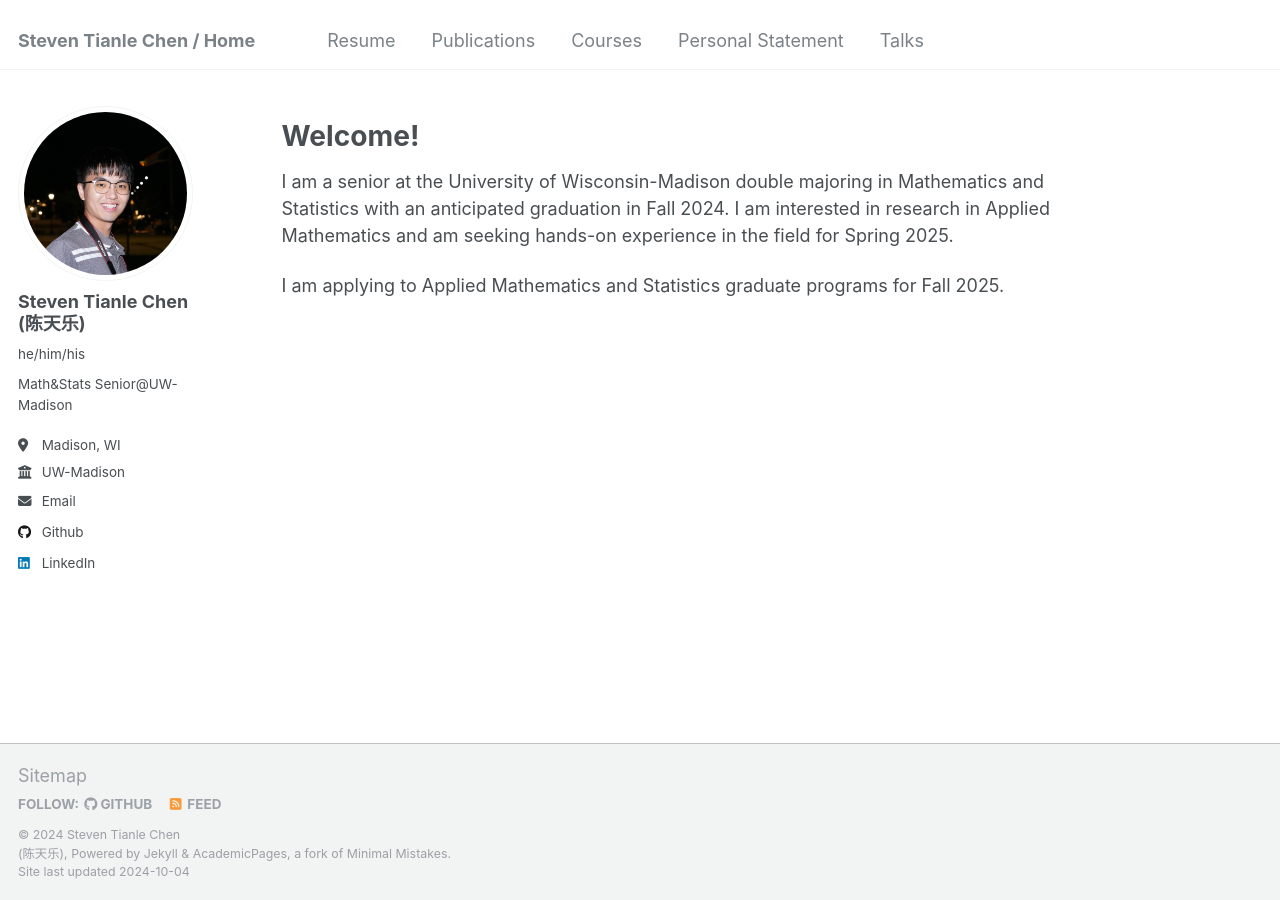
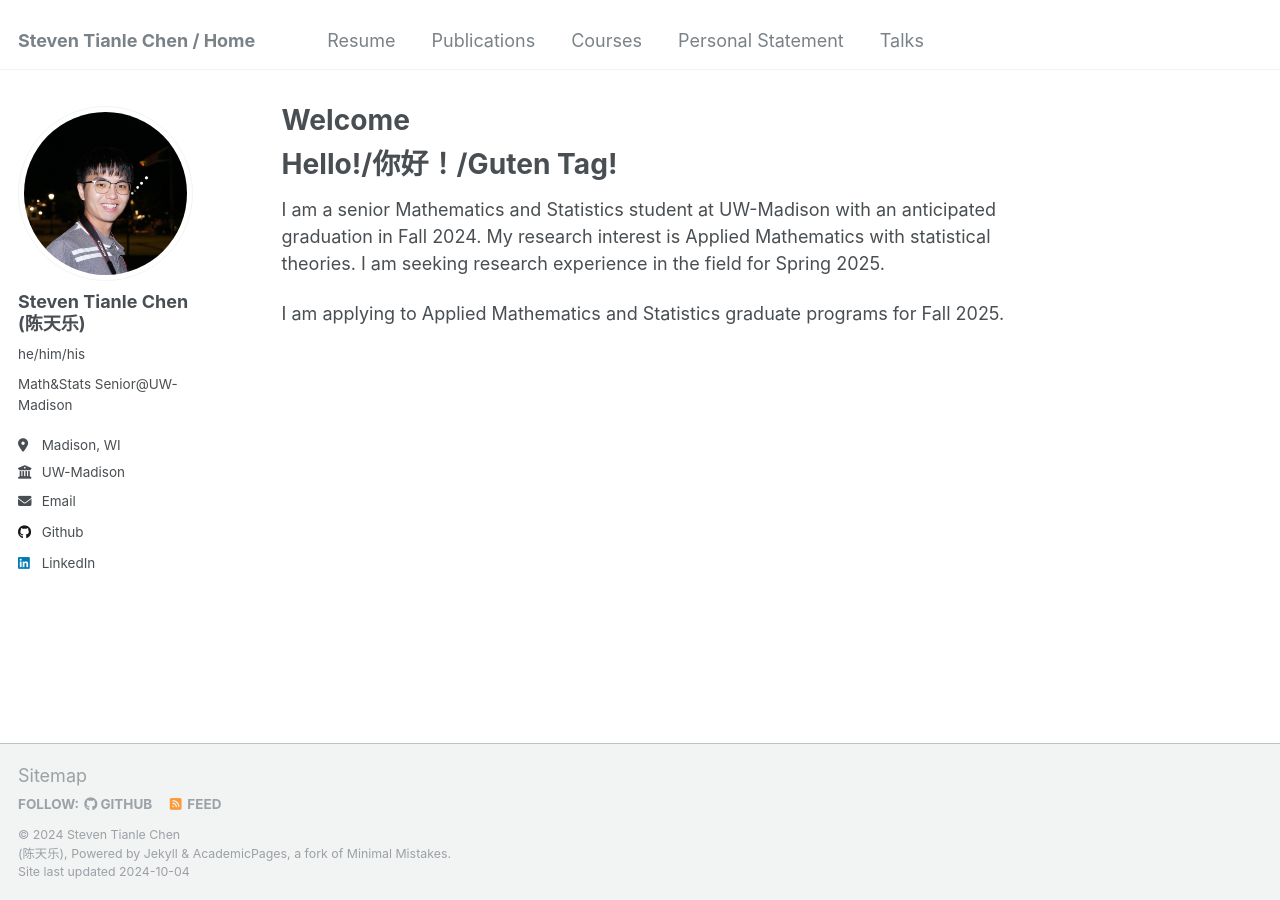
Before and after one commit to sttlchen/sttlchen.github.io, a Jekyll site: the page built from _pages/about.md, in a window 1280 px wide. Built offline with Jekyll 4.4.1, drawn with Linux system fonts in a browser that asks for light colours.

Commit message:
Update about.md

```diff
--- a/_pages/about.md
+++ b/_pages/about.md
@@ -1,14 +1,14 @@
 ---
 permalink: /
-title: ""
+title: "Welcome"
 author_profile: true
 redirect_from:
   - /about/
   - /about.html
 ---
 
-Welcome!
+Hello!/你好！/Guten Tag!
 ======
-I am a senior at the University of Wisconsin-Madison double majoring in Mathematics and Statistics with an anticipated graduation in Fall 2024. I am interested in research in Applied Mathematics and am seeking hands-on experience in the field for Spring 2025.
+I am a senior Mathematics and Statistics student at UW-Madison with an anticipated graduation in Fall 2024. My research interest is Applied Mathematics with statistical theories. I am seeking research experience in the field for Spring 2025.
 
 I am applying to Applied Mathematics and Statistics graduate programs for Fall 2025.
```
